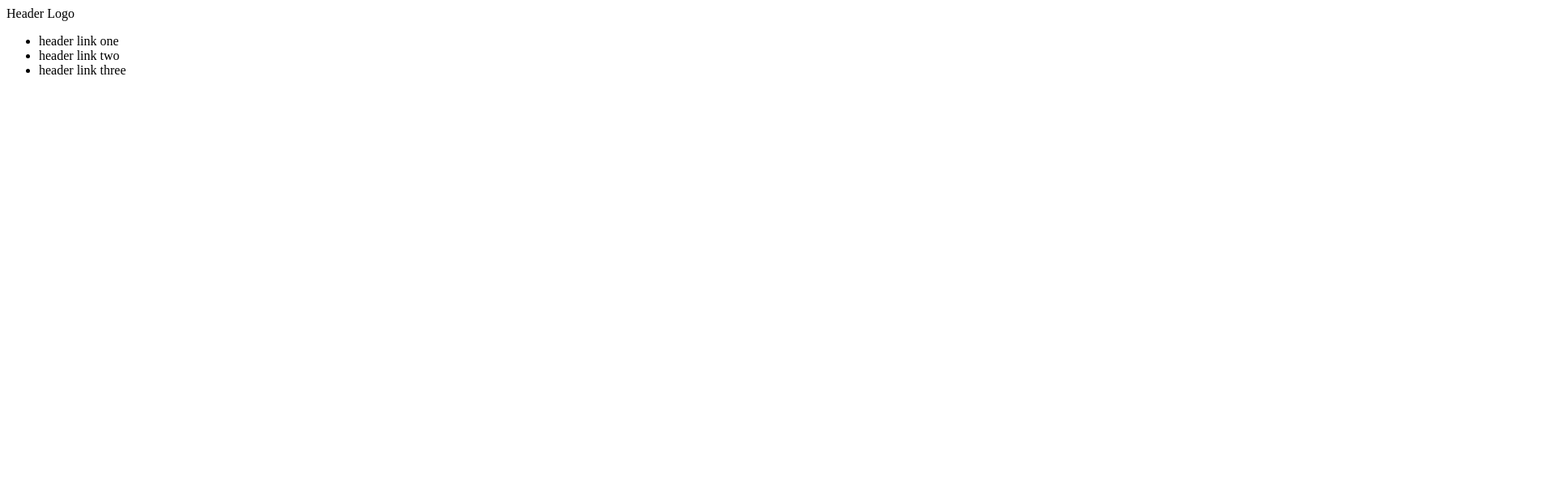
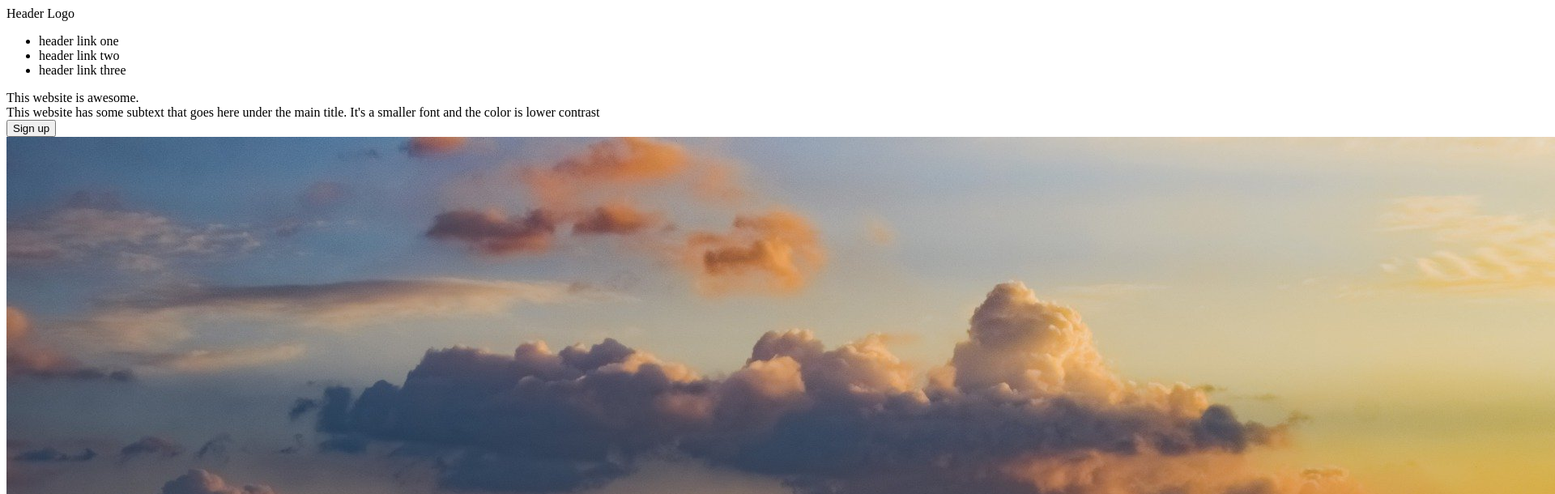
Before and after one commit to lindavid1998/landing-page, a plain HTML site: page index.html in a window 1280 px wide. Shown: the top 610 px of the page at 81% size, 1920 px wide, since content can reach past the window. Drawn offline with Linux system fonts and the light colour scheme.

Commit message:
Add HTML of first section under header

```diff
--- a/index.html
+++ b/index.html
@@ -18,5 +18,19 @@
             <li>header link three</li>
         </ul>
     </div>
+
+    <div class="contents">
+        <div class="section one">
+            <div class="section-text">
+                <div class="title">This website is awesome.</div>
+                <div class="subtext">
+                    This website has some subtext that goes here under the main title.
+                    It's a smaller font and the color is lower contrast
+                </div>
+                <button>Sign up</button>
+            </div>
+            <img src="sunset.jpg" alt="placeholder image">
+        </div>
+    </div>
 </body>
 </html>
```
